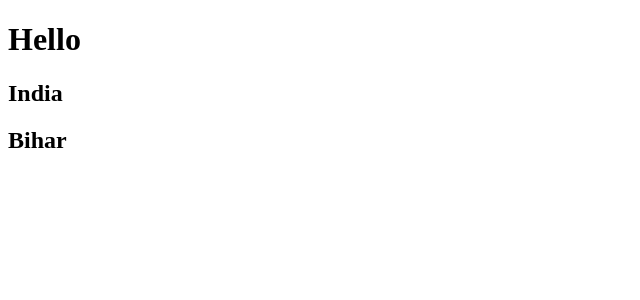
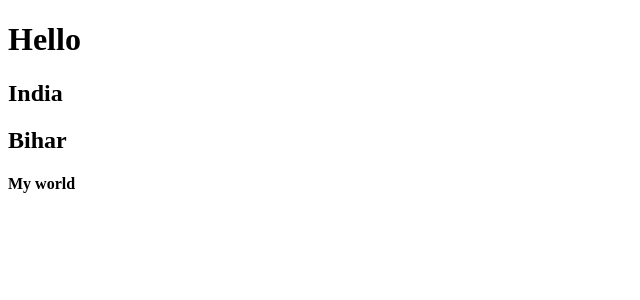
Before and after one commit to Arkajit19/kolkata, an Angular app: page / in a window 1280 px wide. Shown: the top 300 px of the page, without its empty margins (0-640 px from the left). Built offline with nearby package versions, Linux system fonts and the light colour scheme.

Commit message:
third change

```diff
--- a/src/app/app.component.html
+++ b/src/app/app.component.html
@@ -1,3 +1,4 @@
 <h1>Hello</h1>
 <h2>India</h2>
 <h2>Bihar</h2>
+<h4>My world</h4>
```
